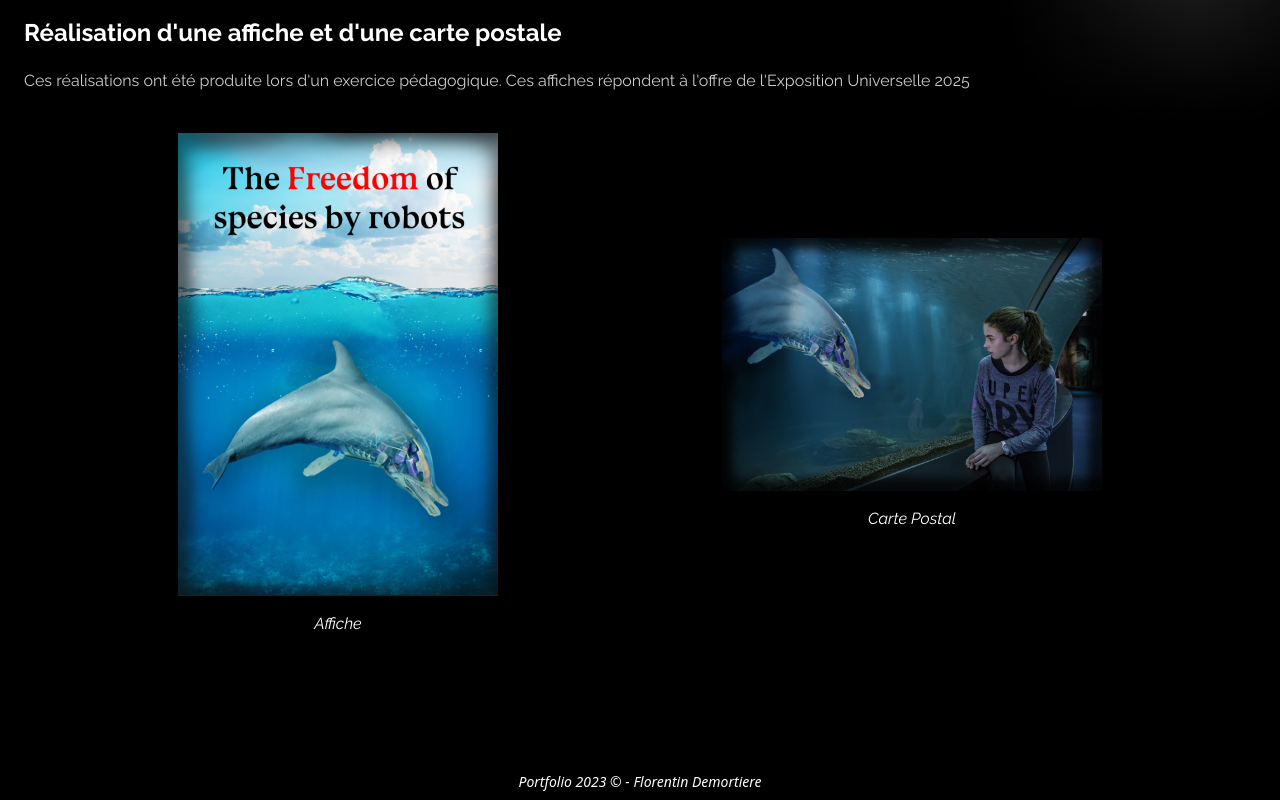
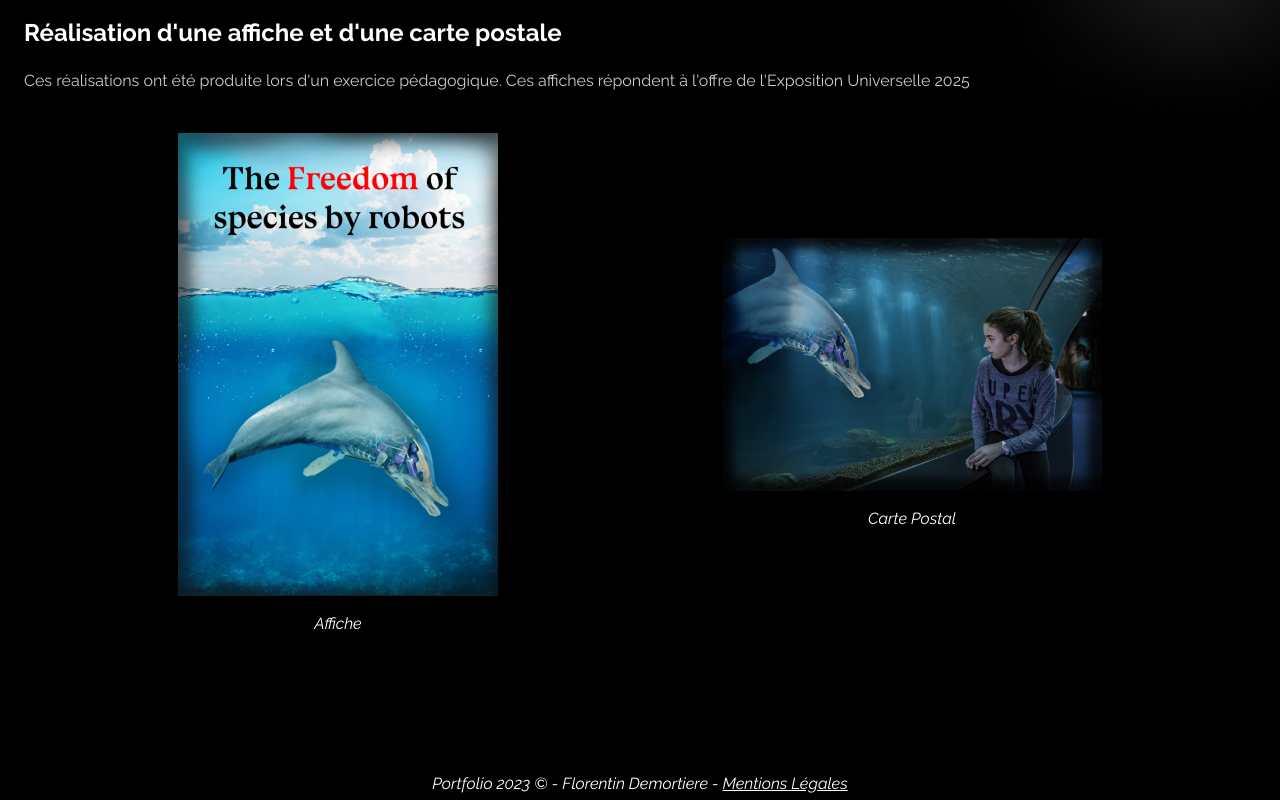
Before and after one commit to Flo714/projetS4, a Vue app: page /Exposition_Universelle_2025 in a window 1280 px wide. Shown: the part 167-967 px from the top of the page. Built offline with nearby package versions, Linux system fonts and the light colour scheme.

Commit message:
mentions legal expo

```diff
--- a/src/views/Exposition_Universelle_2025.vue
+++ b/src/views/Exposition_Universelle_2025.vue
@@ -79,11 +79,10 @@
       <p class="text-center my-4 italic">Carte Postal</p>
     </div>
   </div>
-
+  <div class="text-[10px] italic flex justify-center mx-2 my-1 mt-20 lg:text-xs xl:text-base ">
+    <p class="">Portfolio 2023 © - Florentin Demortiere - <RouterLink class="hover:font-black duration-300 underline" to="/mentions_legales">Mentions Légales</RouterLink></p>
+  </div>
 </main>
-<div class="text-[10px] text-white italic flex justify-center mx-2 my-1 mt-20 lg:text-xs xl:text-sm">
-        <p class="">Portfolio 2023 © - Florentin Demortiere</p>
-      </div>
 </template>
 
 <script lang="ts">
```
